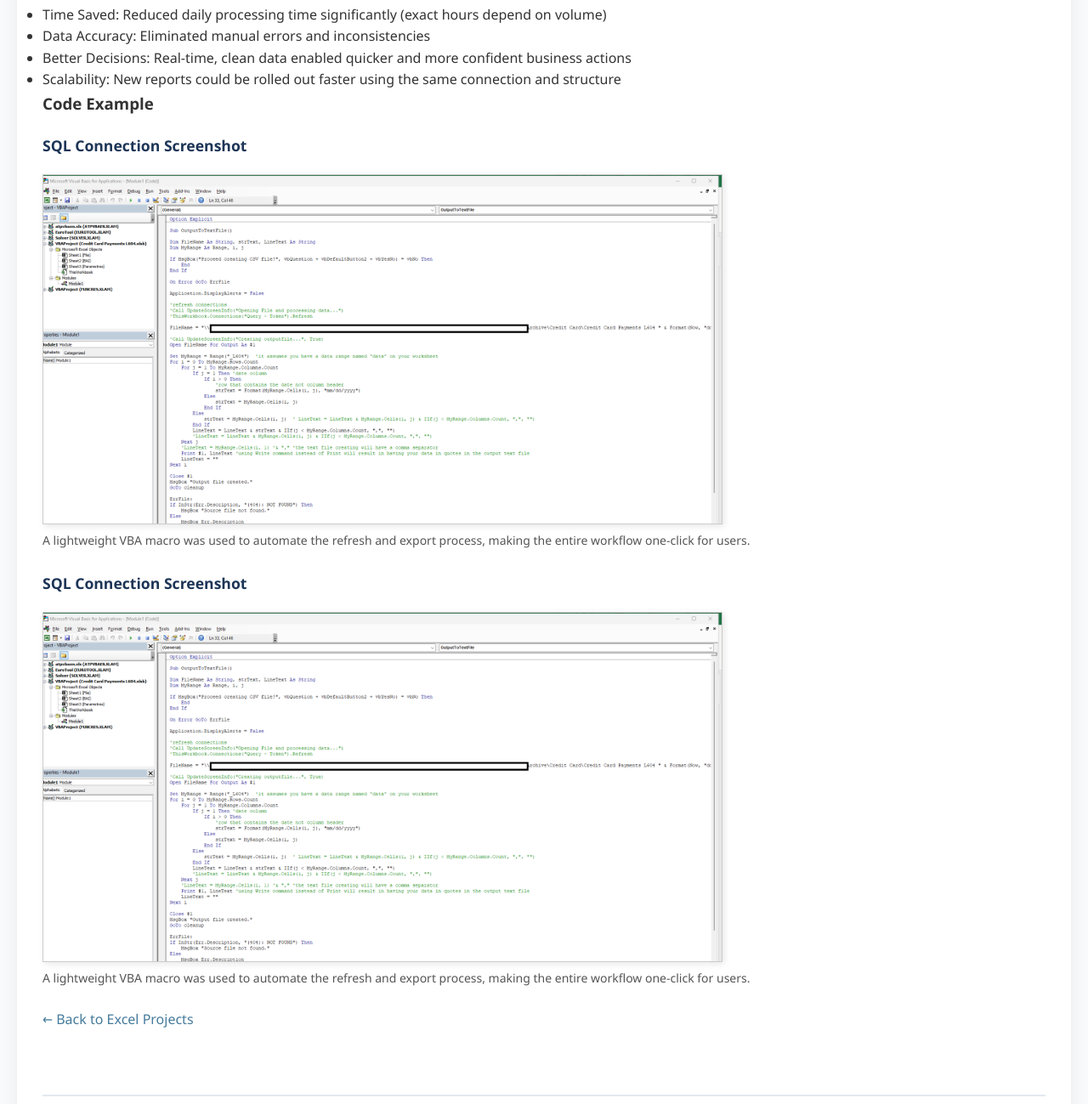
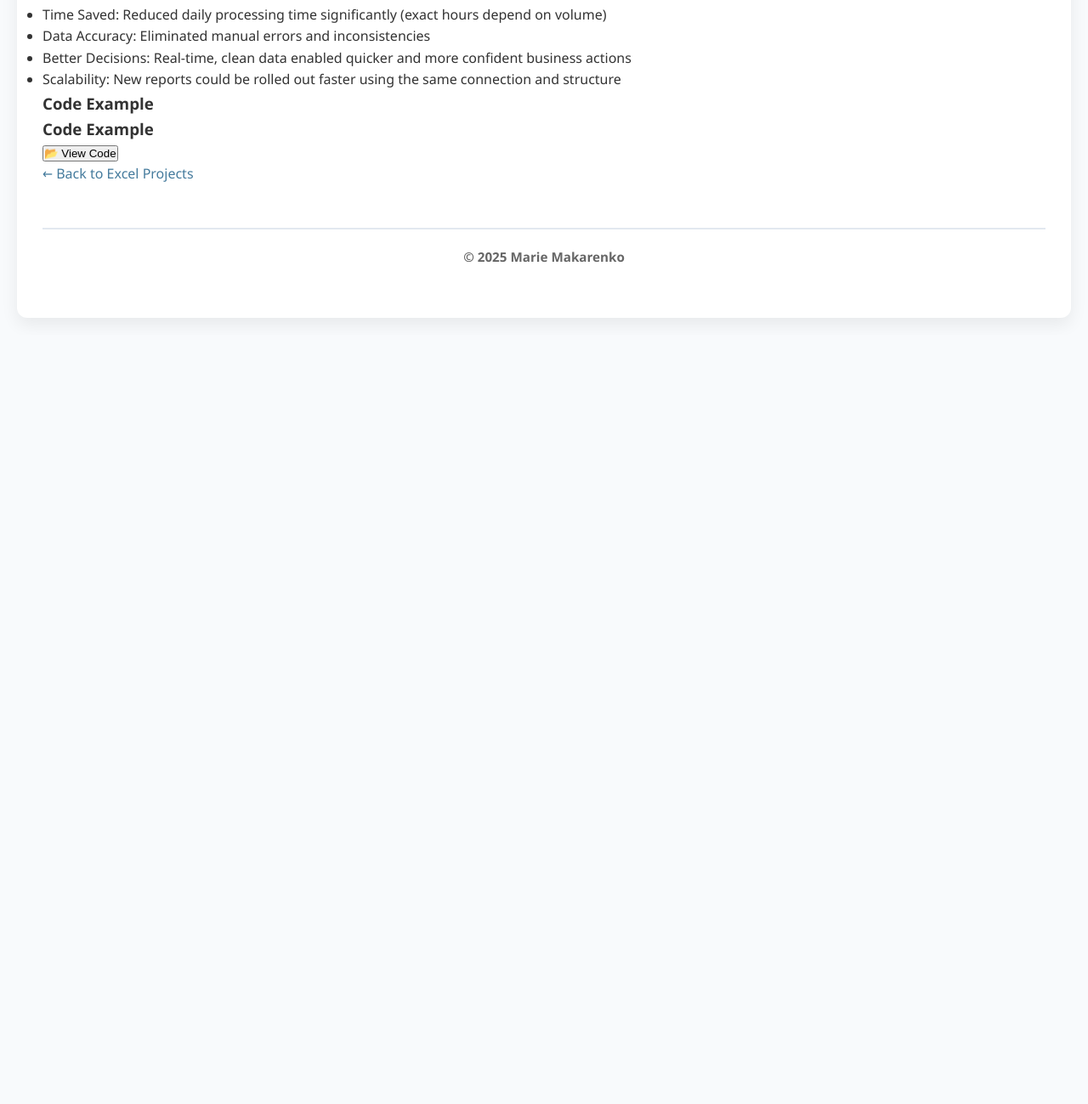
Before and after one commit to phyrk/MarieM.github.io, a plain HTML site: page Excel-projects_SQLConnection.html in a window 1280 px wide. Shown: the part 881-2180 px from the top of the page at 85% size. After the commit the page ends 1275 px from the top, so only its background shows below. Drawn offline with Linux system fonts and the light colour scheme.

Commit message:
Update Excel-projects_SQLConnection.html

```diff
--- a/Excel-projects_SQLConnection.html
+++ b/Excel-projects_SQLConnection.html
@@ -70,32 +70,14 @@
 
 <h3>Code Example</h3>
 
-<div style="display: flex; flex-direction: column; gap: 25px; margin-top: 20px;">
 
-  <!-- SQL Connection Screenshot -->
-<div>
-  <h4>SQL Connection Screenshot</h4>
-  <div style="text-align: left;">
-    <a href="images/Excel/VBAcode.png" target="_blank">
-      <img src="images/Excel/VBAcode.png" alt="VBA Macro Code" style="max-width: 800px; width: 100%; height: auto; border: 1px solid #ccc; box-shadow: 2px 2px 8px rgba(0,0,0,0.1);">
-    </a>
-    <p style="font-size: 14px; color: #555;">
-      A lightweight VBA macro was used to automate the refresh and export process, making the entire workflow one-click for users.
-    </p>
-  </div>
-</div>
+<h3>Code Example</h3>
 
-<div>
-  <h4>SQL Connection Screenshot</h4>
-  <div style="text-align: left;">
-    <a href="images/Excel/VBAcode.png" target="_blank">
-      <img src="images/Excel/VBAcode.png" alt="VBA Macro Code" style="max-width: 800px; width: 100%; height: auto; border: 1px solid #ccc; box-shadow: 2px 2px 8px rgba(0,0,0,0.1);">
-    </a>
-    <p style="font-size: 14px; color: #555;">
-      A lightweight VBA macro was used to automate the refresh and export process, making the entire workflow one-click for users.
-    </p>
-  </div>
-</div>
+<a href="https://gist.github.com/phyrk/6bc9c57a20ad57e0afe61bdfed5fb241" target="_blank">
+  <button>📂 View Code </button>
+</a>
+
+
 
 
 
```
